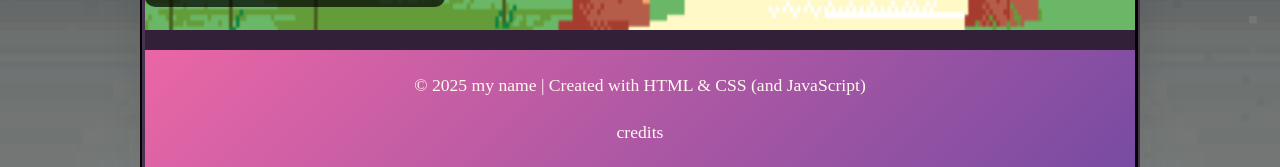
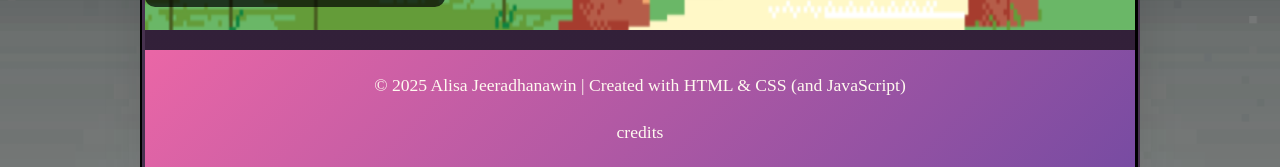
Before and after one commit to elnoi777/My-Hobby-Website, a plain HTML site: page hobby(newer and cooler)/walking.html in a window 1280 px wide. Shown: the part 3018-3185 px from the top of the page. Drawn offline with Linux system fonts and the light colour scheme.

Commit message:
Update walking.html

```diff
--- a/hobby(newer and cooler)/walking.html
+++ b/hobby(newer and cooler)/walking.html
@@ -107,7 +107,7 @@
     </div>
 
     <footer>
-        <p>© 2025 my name | Created with HTML & CSS (and JavaScript)</p>
+        <p>© 2025 Alisa Jeeradhanawin | Created with HTML & CSS (and JavaScript)</p>
         <a href="credits.html"><p>credits</p></a>
     </footer>
 </div>
```
